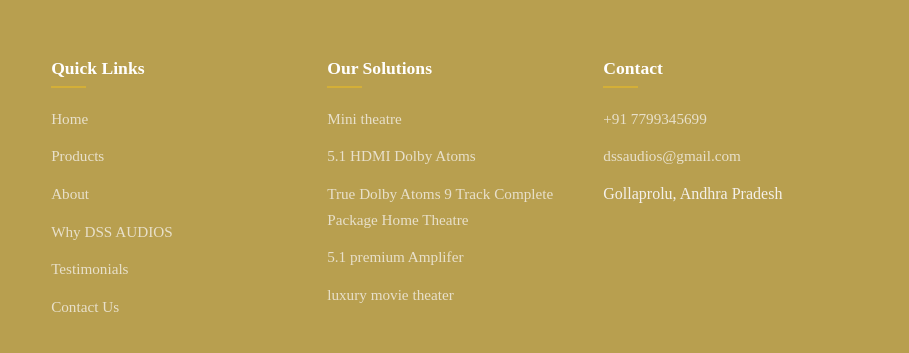
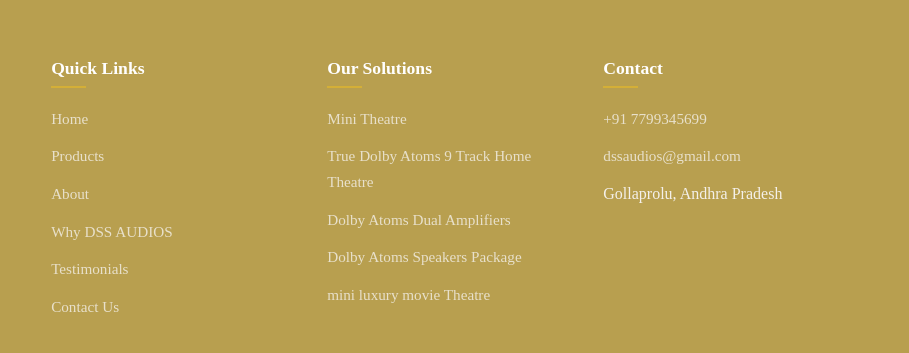
Before and after one commit to saivatturi0/dssaudios, a plain HTML site: page products.html in a window 1280 px wide. Shown: the part 6172-6525 px from the top of the page, 371-1280 px from the left. Drawn offline with Linux system fonts and the light colour scheme.

Commit message:
replace some names in footer

```diff
--- a/products.html
+++ b/products.html
@@ -931,11 +931,11 @@
 <div class="footer-col">
 <h4>Our Solutions</h4>
 <ul class="footer-links">
-<li><a href="products.html">Mini theatre</a></li>
-<li><a href="products.html">5.1 HDMI Dolby Atoms</a></li>
-<li><a href="products.html">True Dolby Atoms 9 Track Complete Package Home Theatre</a></li>
-<li><a href="products.html">5.1 premium Amplifer</a></li>
-<li><a href="products.html">luxury movie theater</a></li>
+<li><a href="products.html">Mini Theatre</a></li>
+<li><a href="products.html">True Dolby Atoms 9 Track Home Theatre</a></li>
+<li><a href="products.html">Dolby Atoms Dual Amplifiers</a></li>
+<li><a href="products.html">Dolby Atoms Speakers Package</a></li>
+<li><a href="products.html">mini luxury movie Theatre</a></li>
 </ul>
 </div>
 <div class="footer-col">
```
Also changed, not shown: about.html (+5 -5 lines), contact.html (+5 -5 lines), index.html (+5 -5 lines), testimonials.html (+5 -5 lines), whydssaudios.html (+5 -5 lines).
